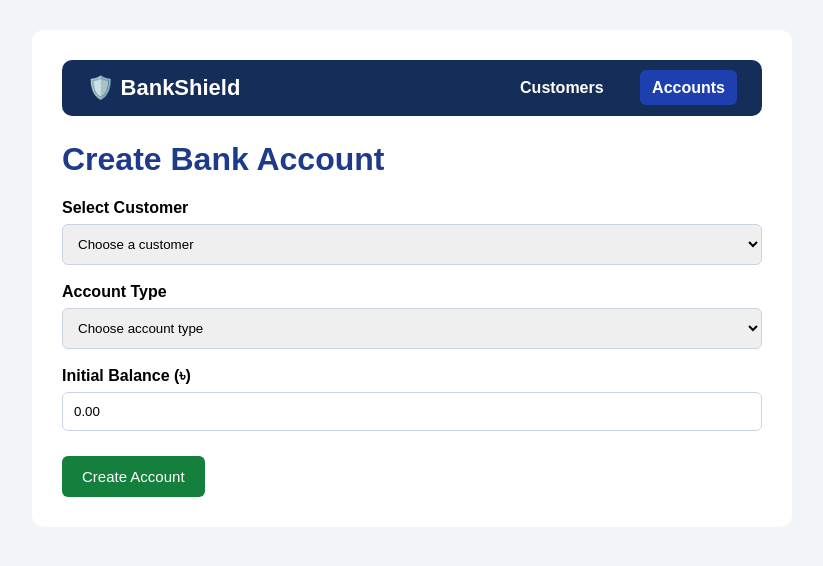
After one commit to NKY-17/BankShield, a Laravel app: page /accounts/create in a window 1280 px wide. The commit adds this page. Shown: the top 566 px of the page, without its empty margins (228-1051 px from the left). Run offline with Laravel 12, Linux system fonts and the light colour scheme; data that the repository does not hold is empty.

Commit message:
Implement account management

```diff
--- /dev/null
+++ b/app/Http/Controllers/AccountController.php
@@ -0,0 +1,100 @@
+<?php
+
+namespace App\Http\Controllers;
+
+use App\Models\Account;
+use App\Models\Customer;
+use Illuminate\Http\Request;
+
+class AccountController extends Controller
+{
+    // Display all accounts
+    public function index()
+    {
+        $accounts = Account::with('customer')->latest()->get();
+
+        return view('accounts.index', compact('accounts'));
+    }
+
+    // Show account creation form
+    public function create()
+    {
+        $customers = Customer::where('status', 'active')->get();
+
+        return view('accounts.create', compact('customers'));
+    }
+
+    // Store a new account
+    public function store(Request $request)
+    {
+        $validated = $request->validate([
+            'customer_id' => 'required|exists:customers,id',
+            'account_type' => 'required|in:savings,current',
+            'balance' => 'required|numeric|min:0|max:9999999999999.99',
+        ]);
+
+        $validated['account_number'] = 'ACC' . strtoupper(uniqid());
+        $validated['status'] = 'active';
+        $validated['opened_at'] = now()->toDateString();
+
+        Account::create($validated);
+
+        return redirect()
+            ->route('accounts.index')
+            ->with('success', 'Account created successfully.');
+    }
+
+    // Freeze an active account
+    public function freeze(Account $account)
+    {
+        if ($account->status !== 'active') {
+            return redirect()
+                ->route('accounts.index')
+                ->with('error', 'Only active accounts can be frozen.');
+        }
+
+        $account->update(['status' => 'frozen']);
+
+        return redirect()
+            ->route('accounts.index')
+            ->with('success', 'Account frozen successfully.');
+    }
+
+    // Unfreeze a frozen account
+    public function unfreeze(Account $account)
+    {
+        if ($account->status !== 'frozen') {
+            return redirect()
+                ->route('accounts.index')
+                ->with('error', 'Only frozen accounts can be activated.');
+        }
+
+        $account->update(['status' => 'active']);
+
+        return redirect()
+            ->route('accounts.index')
+            ->with('success', 'Account activated successfully.');
+    }
+
+    // Close an account
+    public function close(Account $account)
+    {
+        if (!in_array($account->status, ['active', 'frozen'])) {
+            return redirect()
+                ->route('accounts.index')
+                ->with('error', 'This account is already closed.');
+        }
+
+        if ($account->balance > 0) {
+            return redirect()
+                ->route('accounts.index')
+                ->with('error', 'An account must have a zero balance before it can be closed.');
+        }
+
+        $account->update(['status' => 'closed']);
+
+        return redirect()
+            ->route('accounts.index')
+            ->with('success', 'Account closed successfully.');
+    }
+}
--- a/app/Models/Customer.php
+++ b/app/Models/Customer.php
@@ -3,6 +3,8 @@
 namespace App\Models;
 
 use Illuminate\Database\Eloquent\Model;
+use Illuminate\Database\Eloquent\Relations\HasMany;
+use App\Models\Account;
 
 class Customer extends Model
 {
@@ -21,4 +23,9 @@ class Customer extends Model
         'status',
         'created_by',
     ];
+
+    public function accounts(): HasMany
+    {
+        return $this->hasMany(Account::class);
+    }
 }
--- /dev/null
+++ b/resources/views/accounts/create.blade.php
@@ -0,0 +1,161 @@
+<!DOCTYPE html>
+<html lang="en">
+<head>
+    <meta charset="UTF-8">
+    <meta name="viewport" content="width=device-width, initial-scale=1.0">
+    <title>Create Account | BankShield</title>
+
+    <style>
+        body {
+            font-family: Arial, sans-serif;
+            background: #f1f5f9;
+            margin: 0;
+            padding: 30px;
+        }
+
+        .container {
+            max-width: 700px;
+            margin: auto;
+            background: white;
+            padding: 30px;
+            border-radius: 12px;
+        }
+
+        .navbar {
+            background: #142d59;
+            color: white;
+            padding: 15px 25px;
+            border-radius: 10px;
+            display: flex;
+            justify-content: space-between;
+            align-items: center;
+            margin-bottom: 25px;
+        }
+
+        .navbar h2 {
+            margin: 0;
+            font-size: 22px;
+        }
+
+        .navbar a {
+            color: white;
+            text-decoration: none;
+            margin-left: 20px;
+            font-weight: bold;
+            padding: 9px 12px;
+            border-radius: 6px;
+        }
+
+        .navbar a:hover,
+        .navbar a.active {
+            background: #1e40af;
+        }
+
+        h1 {
+            color: #1e3a8a;
+        }
+
+        label {
+            display: block;
+            margin-top: 18px;
+            margin-bottom: 7px;
+            font-weight: bold;
+        }
+
+        input, select {
+            width: 100%;
+            padding: 11px;
+            border: 1px solid #cbd5e1;
+            border-radius: 6px;
+            box-sizing: border-box;
+        }
+
+        button {
+            background: #15803d;
+            color: white;
+            border: none;
+            padding: 12px 20px;
+            border-radius: 6px;
+            cursor: pointer;
+            margin-top: 25px;
+            font-size: 15px;
+        }
+
+        button:hover {
+            background: #166534;
+        }
+
+        .error {
+            color: #dc2626;
+            font-size: 14px;
+            margin-top: 5px;
+        }
+    </style>
+</head>
+
+<body>
+
+<div class="container">
+
+    <div class="navbar">
+        <h2>🛡️ BankShield</h2>
+
+        <div>
+            <a href="{{ route('customers.index') }}">Customers</a>
+            <a href="{{ route('accounts.index') }}" class="active">Accounts</a>
+        </div>
+    </div>
+
+    <h1>Create Bank Account</h1>
+
+    @if ($errors->any())
+        <div class="error">
+            @foreach ($errors->all() as $error)
+                <p>{{ $error }}</p>
+            @endforeach
+        </div>
+    @endif
+
+    <form action="{{ route('accounts.store') }}" method="POST">
+        @csrf
+
+        <label>Select Customer</label>
+
+        <select name="customer_id" required>
+            <option value="">Choose a customer</option>
+
+            @foreach ($customers as $customer)
+                <option value="{{ $customer->id }}" {{ old('customer_id') == $customer->id ? 'selected' : '' }}>
+                    {{ $customer->first_name }}
+                    {{ $customer->last_name }}
+                    ({{ $customer->customer_number }})
+                </option>
+            @endforeach
+        </select>
+
+        <label>Account Type</label>
+
+        <select name="account_type" required>
+            <option value="">Choose account type</option>
+            <option value="savings" {{ old('account_type') == 'savings' ? 'selected' : '' }}>Savings</option>
+            <option value="current" {{ old('account_type') == 'current' ? 'selected' : '' }}>Current</option>
+        </select>
+
+        <label>Initial Balance (৳)</label>
+
+        <input
+            type="number"
+            name="balance"
+            step="0.01"
+            min="0"
+            value="{{ old('balance', '0.00') }}"
+            required
+        >
+
+        <button type="submit">Create Account</button>
+    </form>
+
+</div>
+
+</body>
+</html>
--- a/routes/web.php
+++ b/routes/web.php
@@ -2,6 +2,7 @@
 
 use Illuminate\Support\Facades\Route;
 use App\Http\Controllers\CustomerController;
+use App\Http\Controllers\AccountController;
 
 Route::get('/', function () {
     return view('welcome');
@@ -24,3 +25,22 @@ Route::put('/customers/{customer}', [CustomerController::class, 'update'])
 
 Route::get('/customers/search', [CustomerController::class, 'search'])
     ->name('customers.search');
+// Account Management Routes
+
+Route::get('/accounts', [AccountController::class, 'index'])
+    ->name('accounts.index');
+
+Route::get('/accounts/create', [AccountController::class, 'create'])
+    ->name('accounts.create');
+
+Route::post('/accounts', [AccountController::class, 'store'])
+    ->name('accounts.store');
+
+Route::patch('/accounts/{account}/freeze', [AccountController::class, 'freeze'])
+    ->name('accounts.freeze');
+
+Route::patch('/accounts/{account}/unfreeze', [AccountController::class, 'unfreeze'])
+    ->name('accounts.unfreeze');
+
+Route::patch('/accounts/{account}/close', [AccountController::class, 'close'])
+    ->name('accounts.close');
```
Also changed, not shown: app/Models/Account.php (added, +24 -0 lines), resources/views/accounts/index.blade.php (added, +280 -0 lines), resources/views/customers/index.blade.php (+49 -0 lines), database/migrations/2026_11_16_174952_create_accounts_table.php (added).
